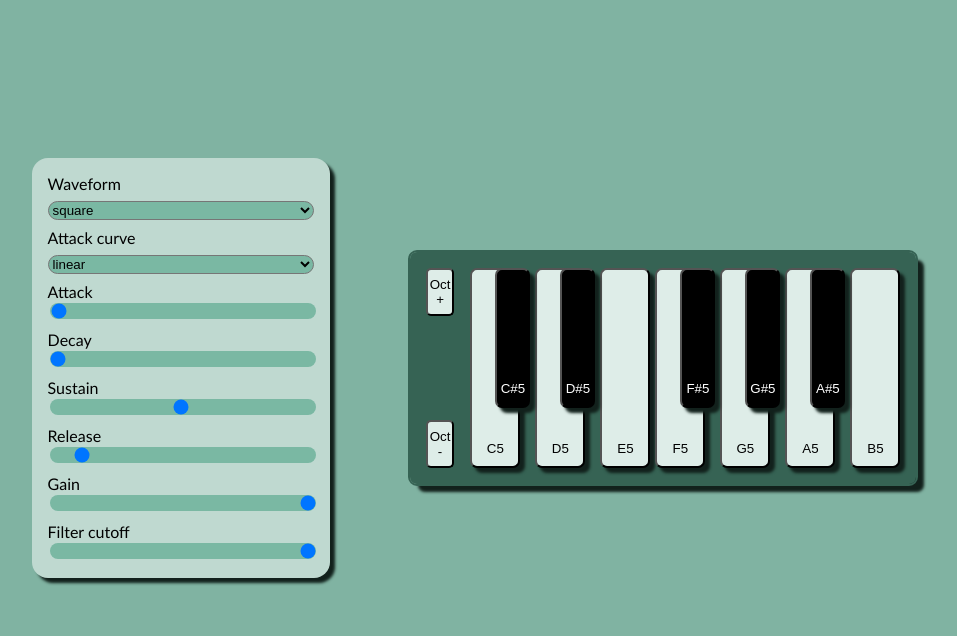
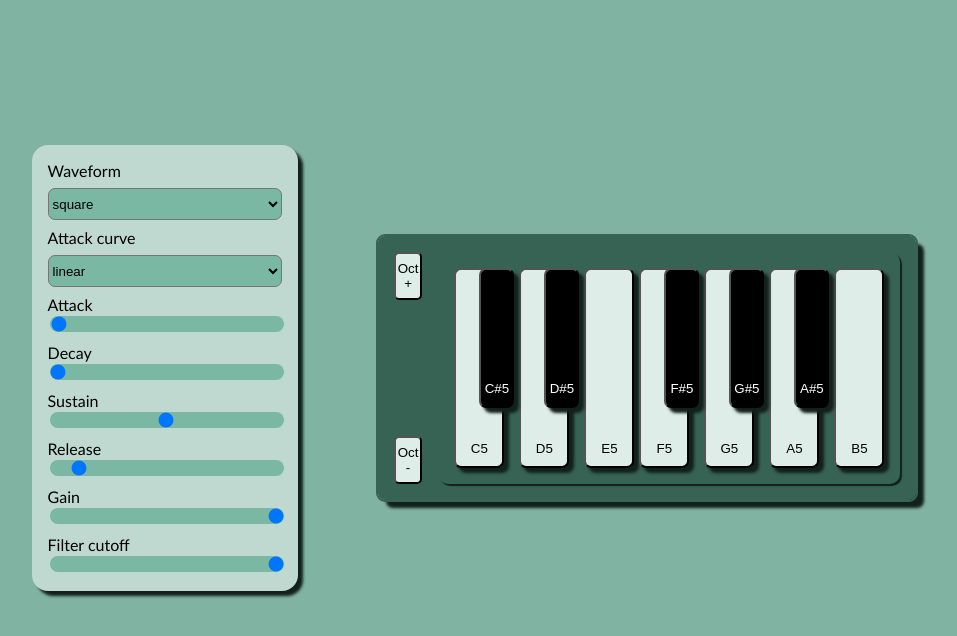
Before and after one commit to esmakov/websynth-vite, a Svelte app: page / in a window 1280 px wide. Shown: the top 636 px of the page, without its empty margins (166-1123 px from the left). Built offline with nearby package versions, Linux system fonts and the light colour scheme.

Commit message:
style tweaks

```diff
--- a/src/Keyboard.svelte
+++ b/src/Keyboard.svelte
@@ -117,6 +117,9 @@
   .keyarea {
     display: flex;
     gap: 5px;
+    padding: 1rem;
+    border-radius: 10px;
+    box-shadow: 2px 2px 1px hsl(160, 30%, 10%);
   }
   .key {
     display: flex;
@@ -140,8 +143,4 @@
     margin-left: -30px;
     z-index: 1;
   }
-
-  .keyarea {
-    display: flexnset 2px 2px 1px hsl(160, 30%, 10%);
-  }
 </style>
--- a/src/Settings.svelte
+++ b/src/Settings.svelte
@@ -81,7 +81,8 @@
 <style>
   select {
     background: hsl(160, 30%, 60%);
-    border-radius: 1rem;
+    border-radius: 7px;
+    height: 2rem;
     cursor: pointer;
   }
 
--- a/src/Slider.svelte
+++ b/src/Slider.svelte
@@ -16,7 +16,7 @@
     isMouseDown = false;
   }
 
-  function onMouseMove(e) {
+  function onMouseMove(e: MouseEvent) {
     if (isMouseDown) {
       const tooltipElem = this.nextElementSibling;
       const tooltipWidth = tooltipElem.offsetWidth;
@@ -70,7 +70,7 @@
     visibility: visible;
   }
   input[type="range"] {
-    -webkit-appearance: none;
+    appearance: none;
     width: 100%;
     height: 1rem;
     background: hsl(160, 30%, 60%);
```
Also changed, not shown: src/Key.svelte (deleted).
